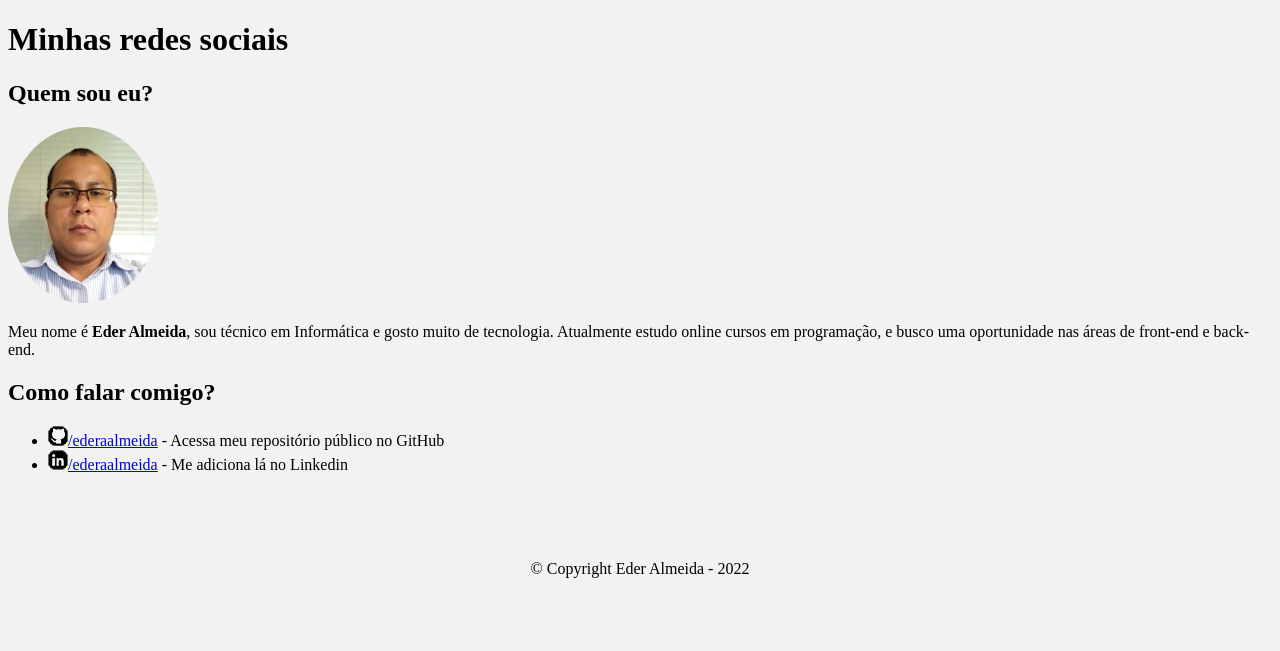
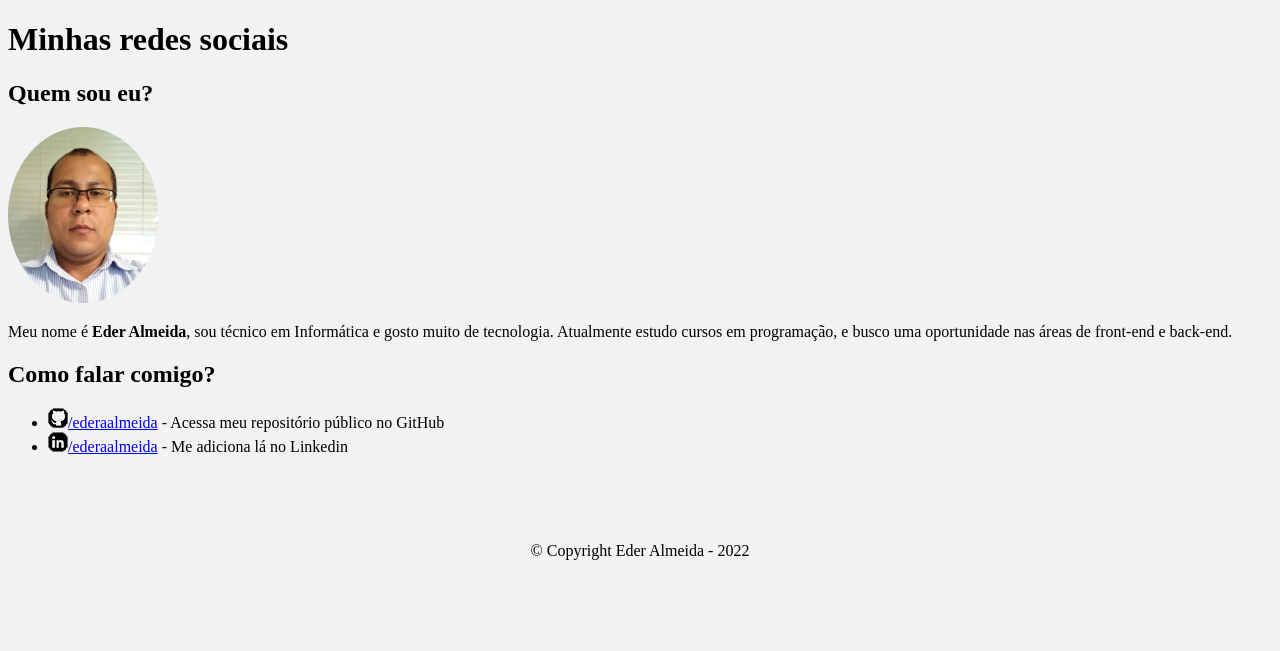
Before and after one commit to ederaalmeida/perfil-social, a plain HTML site: page index.html in a window 1280 px wide. Drawn offline with Linux system fonts and the light colour scheme.

Commit message:
Removido online de estudos

```diff
--- a/index.html
+++ b/index.html
@@ -17,7 +17,7 @@
     <main>
       <p>
         Meu nome é <strong>Eder Almeida</strong>, sou técnico em Informática e
-        gosto muito de tecnologia. Atualmente estudo online cursos em
+        gosto muito de tecnologia. Atualmente estudo cursos em
         programação, e busco uma oportunidade nas áreas de front-end e back-end.
       </p>
       <h2>Como falar comigo?</h2>
```
